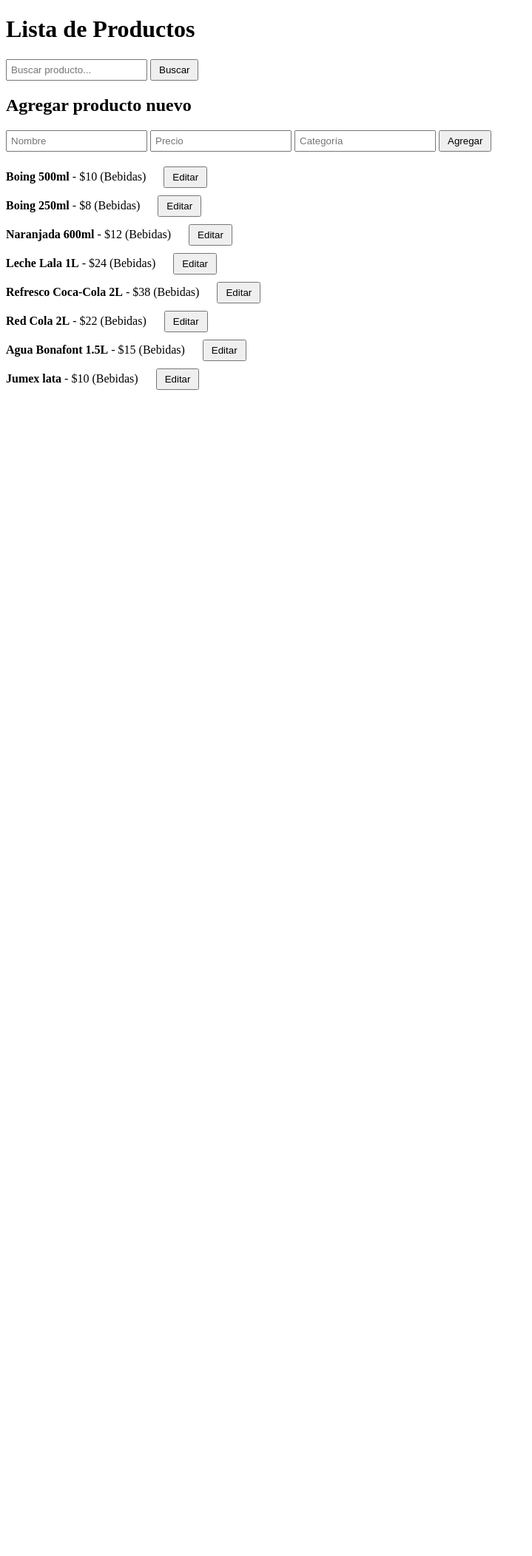
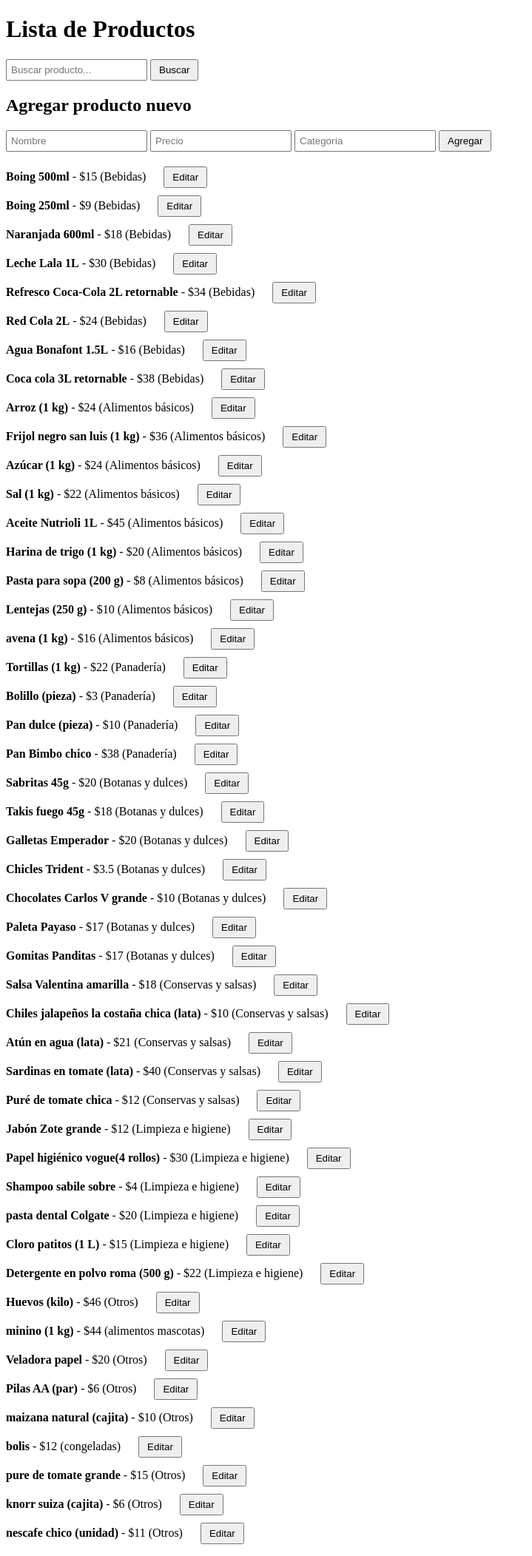
Before and after one commit to Marino2036/listaP, a Flask app: page / in a window 1280 px wide. Shown: the whole page at 74% size, without its empty margins (0-719 px from the left). Before the commit the page ends 527 px from the top, so only its background shows below. Run offline with Flask 3, Linux system fonts and the light colour scheme.

Commit message:
Cambios iniciales

```diff
--- a/app.py
+++ b/app.py
@@ -7,16 +7,67 @@ ARCHIVO_PRODUCTOS = "productos.json"
 
 # Lista inicial de productos (se usa si no hay archivo JSON)
 productos_inicial = [
-    # (tu lista completa aquí, igual que en el código que enviaste)
-    {"id": 1, "nombre": "Boing 500ml", "precio": 10, "categoria": "Bebidas"},
-    {"id": 2, "nombre": "Boing 250ml", "precio": 8, "categoria": "Bebidas"},
-    {"id": 3, "nombre": "Naranjada 600ml", "precio": 12, "categoria": "Bebidas"},
-    {"id": 4, "nombre": "Leche Lala 1L", "precio": 24, "categoria": "Bebidas"},
-    {"id": 5, "nombre": "Refresco Coca-Cola 2L", "precio": 38, "categoria": "Bebidas"},
-    {"id": 6, "nombre": "Red Cola 2L", "precio": 22, "categoria": "Bebidas"},
-    {"id": 7, "nombre": "Agua Bonafont 1.5L", "precio": 15, "categoria": "Bebidas"},
-    {"id": 8, "nombre": "Jumex lata", "precio": 10, "categoria": "Bebidas"},
-    # ... sigue toda la lista ...
+ # Bebidas
+    {"id": 1, "nombre": "Boing 500ml", "precio": 15, "categoria": "Bebidas"},
+    {"id": 2, "nombre": "Boing 250ml", "precio": 9, "categoria": "Bebidas"},
+    {"id": 3, "nombre": "Naranjada 600ml", "precio": 18, "categoria": "Bebidas"},
+    {"id": 4, "nombre": "Leche Lala 1L", "precio": 30, "categoria": "Bebidas"},
+    {"id": 5, "nombre": "Refresco Coca-Cola 2L retornable", "precio": 34, "categoria": "Bebidas"},
+    {"id": 6, "nombre": "Red Cola 2L", "precio": 24, "categoria": "Bebidas"},
+    {"id": 7, "nombre": "Agua Bonafont 1.5L", "precio": 16, "categoria": "Bebidas"},
+    {"id": 8, "nombre": "Coca cola 3L retornable", "precio": 38, "categoria": "Bebidas"},
+
+    # Alimentos básicos
+    {"id": 9, "nombre": "Arroz (1 kg)", "precio": 24, "categoria": "Alimentos básicos"},
+    {"id": 10, "nombre": "Frijol negro san luis (1 kg)", "precio": 36, "categoria": "Alimentos básicos"},
+    {"id": 11, "nombre": "Azúcar (1 kg)", "precio": 24, "categoria": "Alimentos básicos"},
+    {"id": 12, "nombre": "Sal (1 kg)", "precio": 22, "categoria": "Alimentos básicos"},
+    {"id": 13, "nombre": "Aceite Nutrioli 1L", "precio": 45, "categoria": "Alimentos básicos"},
+    {"id": 14, "nombre": "Harina de trigo (1 kg)", "precio": 20, "categoria": "Alimentos básicos"},
+    {"id": 15, "nombre": "Pasta para sopa (200 g)", "precio": 8, "categoria": "Alimentos básicos"},
+    {"id": 16, "nombre": "Lentejas (250 g)", "precio": 10, "categoria": "Alimentos básicos"},
+    {"id": 17, "nombre": "avena (1 kg)", "precio": 16, "categoria": "Alimentos básicos"},
+
+    # Panadería
+    {"id": 18, "nombre": "Tortillas (1 kg)", "precio": 22, "categoria": "Panadería"},
+    {"id": 19, "nombre": "Bolillo (pieza)", "precio": 3, "categoria": "Panadería"},
+    {"id": 20, "nombre": "Pan dulce (pieza)", "precio": 10, "categoria": "Panadería"},
+    {"id": 21, "nombre": "Pan Bimbo chico", "precio": 38, "categoria": "Panadería"},
+
+    # Botanas y dulces
+    {"id": 22, "nombre": "Sabritas 45g", "precio": 20, "categoria": "Botanas y dulces"},
+    {"id": 23, "nombre": "Takis fuego 45g", "precio": 18, "categoria": "Botanas y dulces"},
+    {"id": 24, "nombre": "Galletas Emperador", "precio": 20, "categoria": "Botanas y dulces"},
+    {"id": 25, "nombre": "Chicles Trident", "precio": 3.5, "categoria": "Botanas y dulces"},
+    {"id": 26, "nombre": "Chocolates Carlos V grande", "precio": 10, "categoria": "Botanas y dulces"},
+    {"id": 27, "nombre": "Paleta Payaso", "precio": 17, "categoria": "Botanas y dulces"},
+    {"id": 28, "nombre": "Gomitas Panditas", "precio": 17, "categoria": "Botanas y dulces"},
+
+    # Conservas y salsas
+    {"id": 29, "nombre": "Salsa Valentina amarilla", "precio": 18, "categoria": "Conservas y salsas"},
+    {"id": 30, "nombre": "Chiles jalapeños la costaña chica (lata)", "precio": 10, "categoria": "Conservas y salsas"},
+    {"id": 31, "nombre": "Atún en agua (lata)", "precio": 21, "categoria": "Conservas y salsas"},
+    {"id": 32, "nombre": "Sardinas en tomate (lata)", "precio": 40, "categoria": "Conservas y salsas"},
+    {"id": 33, "nombre": "Puré de tomate chica", "precio": 12, "categoria": "Conservas y salsas"},
+
+    # Limpieza e higiene
+    {"id": 34, "nombre": "Jabón Zote grande", "precio": 12, "categoria": "Limpieza e higiene"},
+    {"id": 35, "nombre": "Papel higiénico vogue(4 rollos)", "precio": 30, "categoria": "Limpieza e higiene"},
+    {"id": 36, "nombre": "Shampoo sabile sobre", "precio":  4, "categoria": "Limpieza e higiene"},
+    {"id": 37, "nombre": "pasta dental Colgate", "precio": 20, "categoria": "Limpieza e higiene"},
+    {"id": 38, "nombre": "Cloro patitos (1 L)", "precio": 15, "categoria": "Limpieza e higiene"},
+    {"id": 39, "nombre": "Detergente en polvo roma (500 g)", "precio": 22, "categoria": "Limpieza e higiene"},
+
+    # Otros
+    {"id": 40, "nombre": "Huevos (kilo)", "precio": 46, "categoria": "Otros"},
+    {"id": 41, "nombre": "minino (1 kg)", "precio": 44, "categoria": "alimentos mascotas"},
+    {"id": 42, "nombre": "Veladora papel", "precio": 20, "categoria": "Otros"},
+    {"id": 43, "nombre": "Pilas AA (par)", "precio": 6, "categoria": "Otros"},
+    {"id": 44, "nombre": "maizana natural (cajita)", "precio": 10, "categoria": "Otros"},
+    {"id": 45, "nombre": "bolis", "precio": 12, "categoria": "congeladas"},
+    {"id": 46, "nombre": "pure de tomate grande ", "precio": 15, "categoria": "Otros"},
+    {"id": 47, "nombre": "knorr suiza (cajita)", "precio": 6, "categoria": "Otros"},
+    {"id": 48, "nombre": "nescafe chico (unidad)", "precio": 11, "categoria": "Otros"},
 ]
 
 # Funciones para manejar productos y persistencia
--- a/templates/productos.html
+++ b/templates/productos.html
@@ -48,7 +48,7 @@
         {% for producto in productos %}
             <li>
                 <strong>{{ producto.nombre }}</strong> - ${{ producto.precio }} ({{ producto.categoria }})
-                <button onclick="toggleEdit({{ producto.id }})" style="margin-left:20px;">Editar</button>
+                <button onclick="toggleEdit({ productoid })" style="margin-left:20px;">Editar</button>
 
                 <div id="edit-section-{{ producto.id }}" class="edit-section">
                     <form method="post" action="/actualizar/{{ producto.id }}" style="display:inline-block; margin-right:10px;">
```
